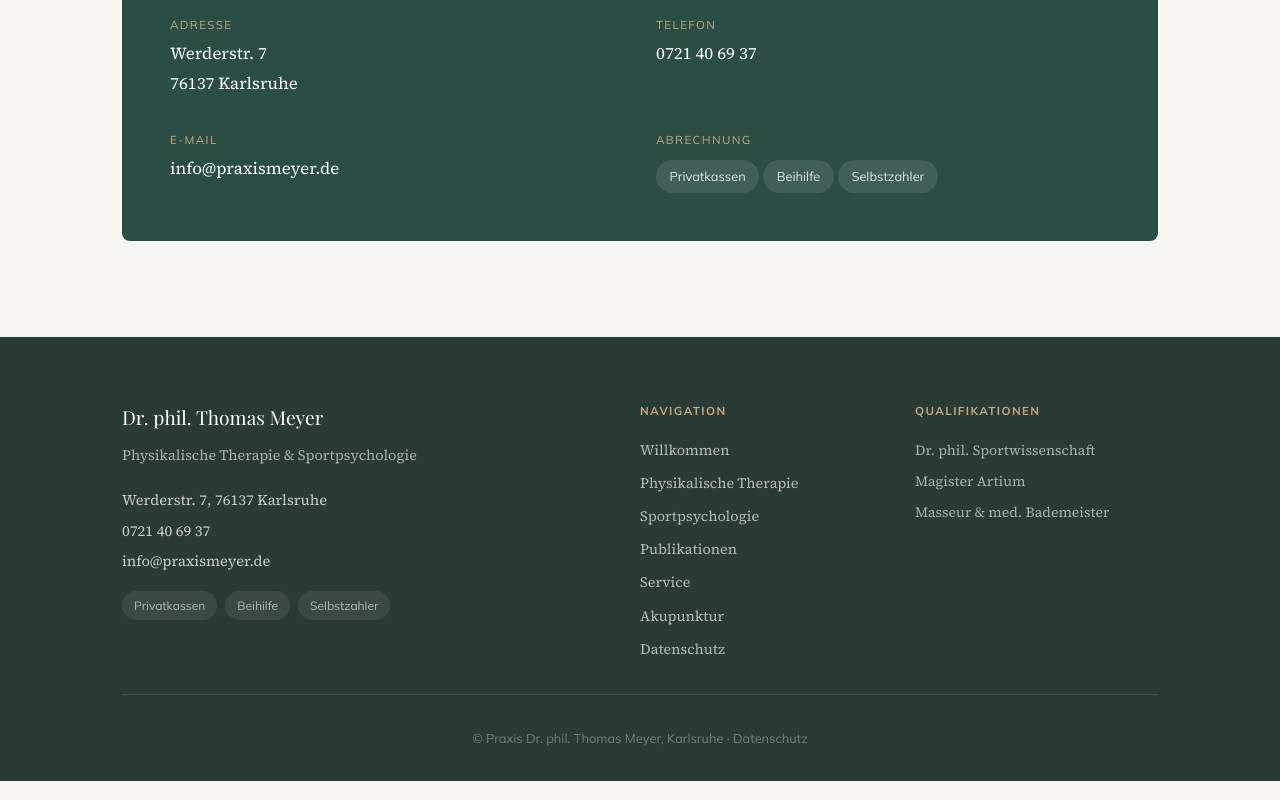
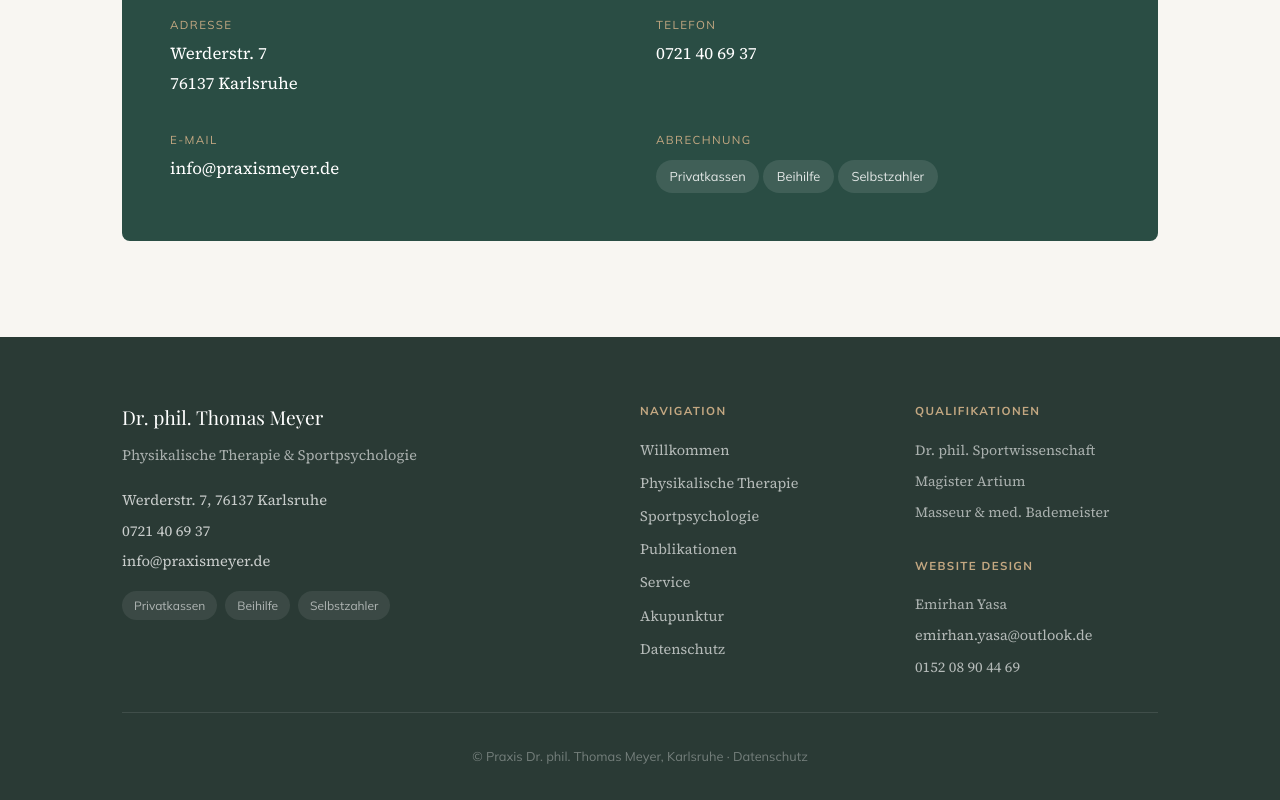
Before and after one commit to Emirhan0841/praxismeyer, a plain HTML site: page akupunktur.html in a window 1280 px wide. Shown: the part 8795-9595 px from the top of the page. Drawn offline with nearby package versions, Linux system fonts and the light colour scheme; a web font is replaced by a local one.

Commit message:
Eigenwerbung stinkt

```diff
--- a/akupunktur.html
+++ b/akupunktur.html
@@ -891,11 +891,25 @@
                 color: rgba(255, 255, 255, 0.6);
                 font-size: 0.88rem;
                 gap: 0.4rem;
+                margin-bottom: 2rem;
               "
             >
               <span>Dr. phil. Sportwissenschaft</span>
               <span>Magister Artium</span>
               <span>Masseur &amp; med. Bademeister</span>
+            </div>
+            <div class="footer-heading">Website Design</div>
+            <div
+              class="footer-links"
+              style="
+                color: rgba(255, 255, 255, 0.6);
+                font-size: 0.88rem;
+                gap: 0.4rem;
+              "
+            >
+              <span>Emirhan Yasa</span>
+              <span><a href="mailto:emirhan.yasa@outlook.de">emirhan.yasa@outlook.de</a></span>
+              <span><a href="tel:015208904469">0152 08 90 44 69</a></span>
             </div>
           </div>
         </div>
```
Also changed, not shown: datenschutz.html (+14 -0 lines), index.html (+14 -0 lines), physikalische-therapie.html (+14 -0 lines), publikationen.html (+14 -0 lines), service.html (+14 -0 lines), sportpsychologie.html (+7 -1 lines).
